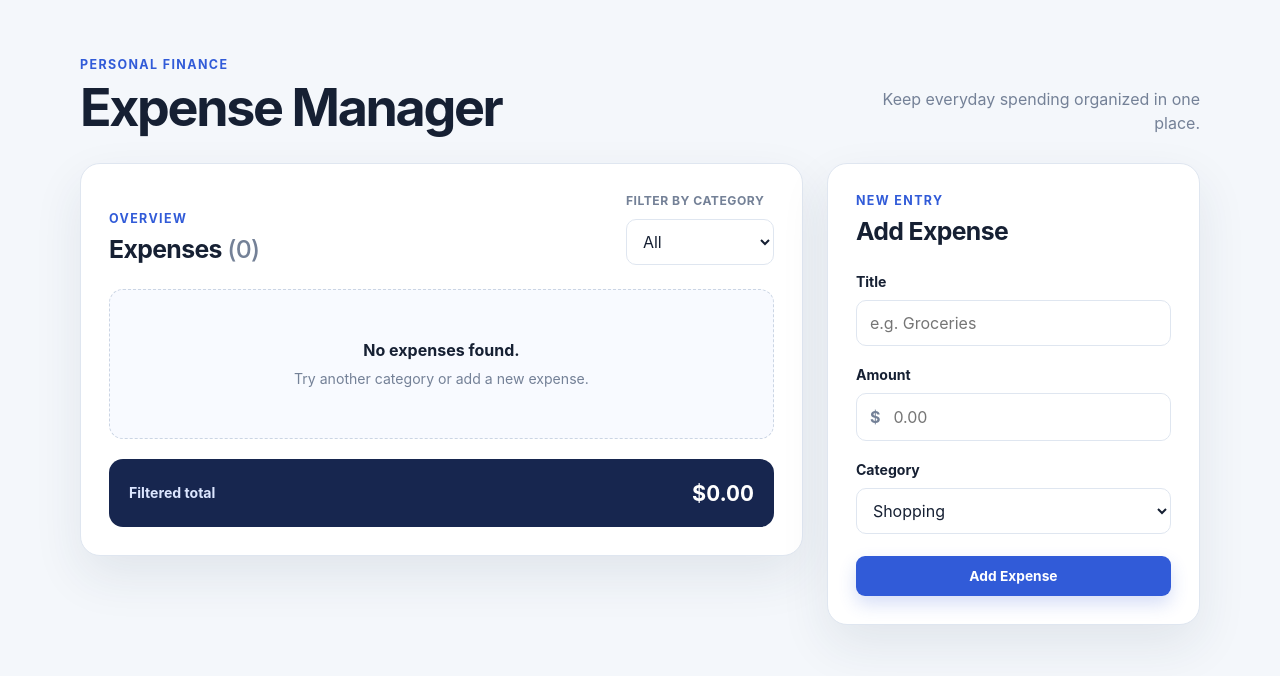
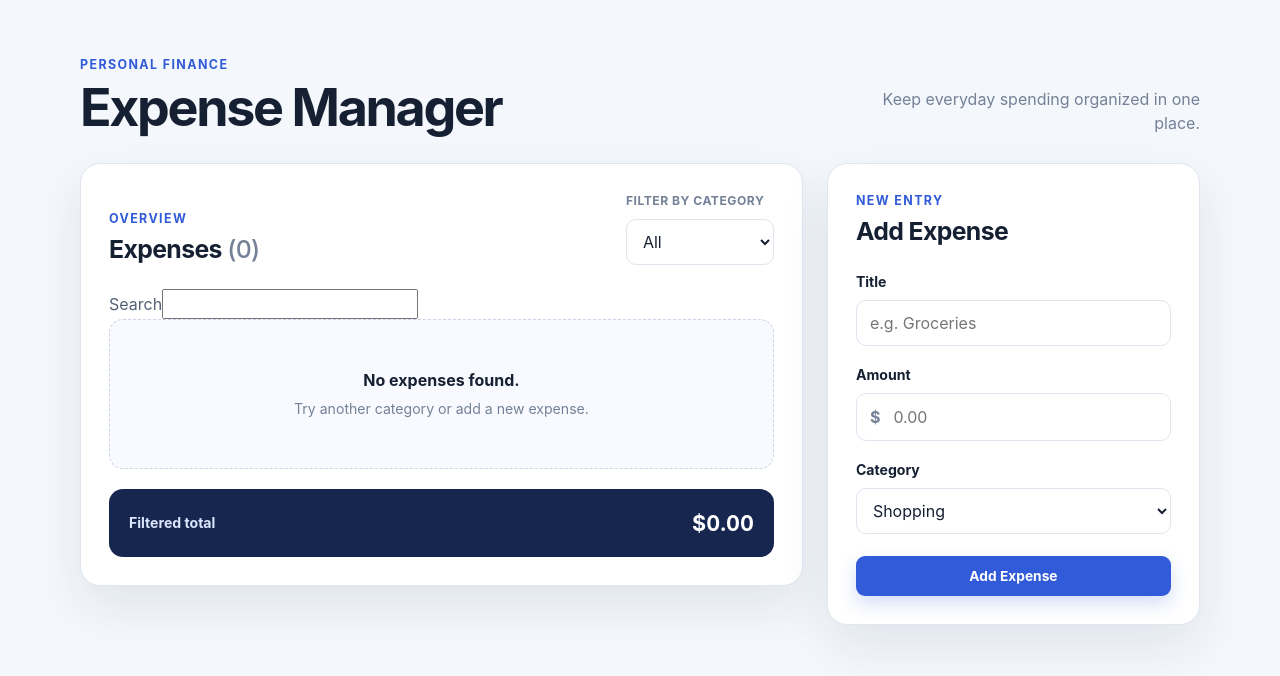
Before and after one commit to nayzawoo/react-learning, a React (Vite) app: page / in a window 1280 px wide. Shown: the top 676 px of the page. Built offline with nearby package versions, Linux system fonts and the light colour scheme.

Commit message:
learn: complete React Day 05

```diff
--- a/src/App.tsx
+++ b/src/App.tsx
@@ -4,6 +4,7 @@ import ExpenseList from './components/ExpenseList';
 import ExpenseForm from './components/ExpenseForm';
 import CategorySelect from './components/CategorySelect';
 import './App.css';
+import SearchInput from './components/SearchInput';
 
 function App() {
   const [expenses, setExpenses] = useState<Expense[]>(() => {
@@ -17,14 +18,21 @@ function App() {
 
   const [editingExpense, setEditingExpense] = useState<Expense | null>(null);
   const [filteredCategory, setFilteredCategory] = useState<ExpenseCategory | "All">("All");
+  const [searchText, setSearchText] = useState("");
 
   useEffect(() => {
     localStorage.setItem('expenses', JSON.stringify(expenses));
   }, [expenses]);
 
-  const filteredExpenses = filteredCategory === "All" ? expenses : expenses.filter(
-    (expense) => expense.category === filteredCategory
-  );
+  const normalizedSearchText = searchText.trim().toLowerCase();
+
+  const filteredExpenses = expenses.filter((expense) => {
+    const matchesCategory = filteredCategory === "All" || expense.category === filteredCategory;
+
+    const matchesSearch = expense.title.toLowerCase().includes(normalizedSearchText);
+
+    return matchesCategory && matchesSearch;
+  });
 
   const total = filteredExpenses.reduce((sum, expense) => sum + expense.amount, 0);
 
@@ -101,7 +109,9 @@ function App() {
               <CategorySelect value={filteredCategory} onChange={setFilteredCategory} includeAll />
             </div>
           </div>
-
+          <div>
+            <SearchInput value={searchText} onChange={setSearchText}/>
+          </div>
           <ExpenseList expenses={filteredExpenses} onDelete={handleDelete} onEdit={handleEdit} />
 
           <div className="total-summary" aria-live="polite">
--- /dev/null
+++ b/src/components/SearchInput.tsx
@@ -0,0 +1,13 @@
+type SearchInputProps = {
+    value: string;
+    onChange: (value: string) => void;
+}
+
+export default function SearchInput({ value, onChange }: SearchInputProps) {
+    return (
+        <div>
+            <label htmlFor="search-expense">Search</label>
+            <input type="text" id="search-expense" value={value} onChange={(e) => onChange(e.target.value)} />
+        </div>
+    );
+}
```
Also changed, not shown: 2 other files (tests, documents, lock files or other folders).
